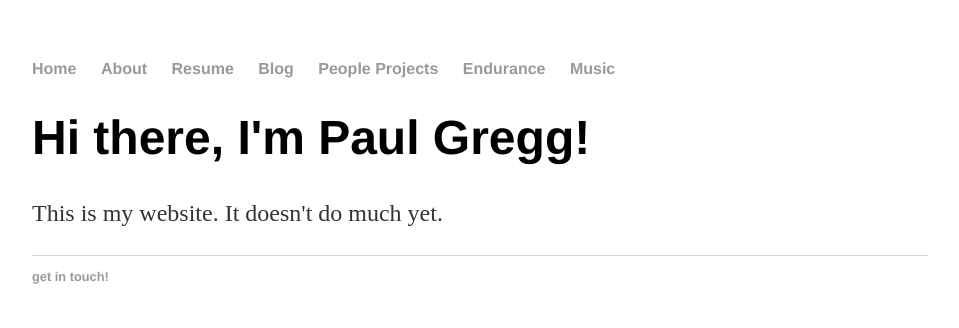
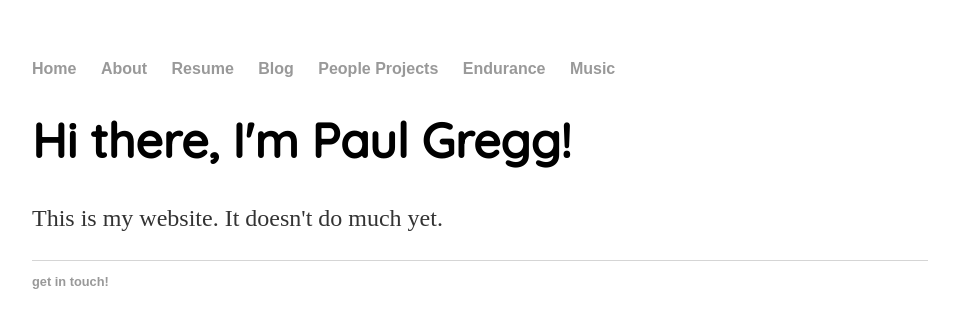
Before and after one commit to paulnakai/paulnakai.github.io, a Jekyll site: the page built from index.html, in a window 1280 px wide. Shown: the top 328 px of the page, without its empty margins (160-1119 px from the left). Built offline with Jekyll 4.4.1, drawn with Linux system fonts in a browser that asks for light colours; some web fonts are replaced.

Commit message:
add fonts

```diff
--- a/_layouts/default.html
+++ b/_layouts/default.html
@@ -2,6 +2,7 @@
 	<html>
 		<head>
 			<title>{{ page.title }}</title>
+			<link href="https://fonts.googleapis.com/css?family=Chivo:700|Quicksand:500" rel="stylesheet">
 			<!-- link to main stylesheet -->
 			<link rel="stylesheet" type="text/css" href="/css/main.css">
 		</head>
--- a/css/main.css
+++ b/css/main.css
@@ -3,7 +3,7 @@ body {
     width: 70%;
 }
 nav ul, footer ul {
-    font-family:'Helvetica', 'Arial', 'Sans-Serif';
+    font-family:'Chivo', sans-serif;
     padding: 0px;
     list-style: none;
     font-weight: bold;
@@ -21,7 +21,7 @@ a:hover {
 }
 h1 {
     font-size: 3em;
-    font-family:'Helvetica', 'Arial', 'Sans-Serif';
+    font-family: 'Quicksand', sans-serif;
 }
 p {
     font-size: 1.5em;
```
